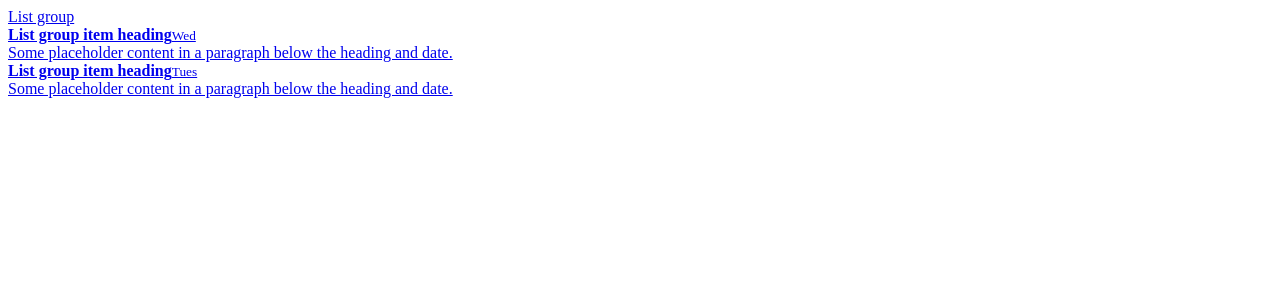
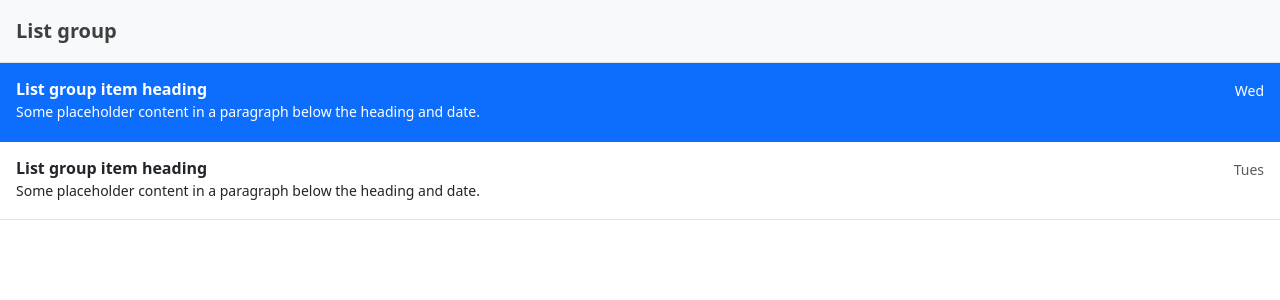
Before and after one commit to Jenziiy/chat-frontend, a React (Create React App) app: page / in a window 1280 px wide. Shown: the top 300 px of the page. Built offline with nearby package versions, Linux system fonts and the light colour scheme.

Commit message:
make bootstrap view work

```diff
--- a/package.json
+++ b/package.json
@@ -6,6 +6,7 @@
     "@testing-library/jest-dom": "^5.17.0",
     "@testing-library/react": "^13.4.0",
     "@testing-library/user-event": "^13.5.0",
+    "bootstrap": "^3.4.1",
     "react": "^18.2.0",
     "react-dom": "^18.2.0",
     "react-scripts": "5.0.1",
--- a/public/index.html
+++ b/public/index.html
@@ -24,9 +24,8 @@
       work correctly both with client-side routing and a non-root public URL.
       Learn how to configure a non-root public URL by running `npm run build`.
     -->
-    <script src="https://cdn.jsdelivr.net/npm/bootstrap@5.3.2/dist/js/bootstrap.min.js"
-      integrity="sha384-BBtl+eGJRgqQAUMxJ7pMwbEyER4l1g+O15P+16Ep7Q9Q+zqX6gSbd85u4mG4QzX+" crossorigin="anonymous"></script>
     <title>React App</title>
+    <link href="https://cdn.jsdelivr.net/npm/bootstrap@5.3.2/dist/css/bootstrap.min.css" rel="stylesheet" integrity="sha384-T3c6CoIi6uLrA9TneNEoa7RxnatzjcDSCmG1MXxSR1GAsXEV/Dwwykc2MPK8M2HN" crossorigin="anonymous">
   </head>
   <body>
     <noscript>You need to enable JavaScript to run this app.</noscript>
@@ -41,5 +40,6 @@
       To begin the development, run `npm start` or `yarn start`.
       To create a production bundle, use `npm run build` or `yarn build`.
     -->
+    <script src="https://cdn.jsdelivr.net/npm/bootstrap@5.3.2/dist/js/bootstrap.bundle.min.js" integrity="sha384-C6RzsynM9kWDrMNeT87bh95OGNyZPhcTNXj1NW7RuBCsyN/o0jlpcV8Qyq46cDfL" crossorigin="anonymous"></script>
   </body>
 </html>
--- a/src/App.js
+++ b/src/App.js
@@ -1,5 +1,6 @@
 function App() {
   return (
+    <div className = "Container">
       <div className="d-flex flex-column align-items-stretch flex-shrink-0 bg-body-tertiary">
     <a href="/" className="d-flex align-items-center flex-shrink-0 p-3 link-body-emphasis text-decoration-none border-bottom">
       <span className="fs-5 fw-semibold">List group</span>
@@ -21,6 +22,7 @@
       </a>
     </div>
   </div>
+  </div>
   );
 }
 
```
Also changed, not shown: 1 other file (tests, documents, lock files or other folders).
